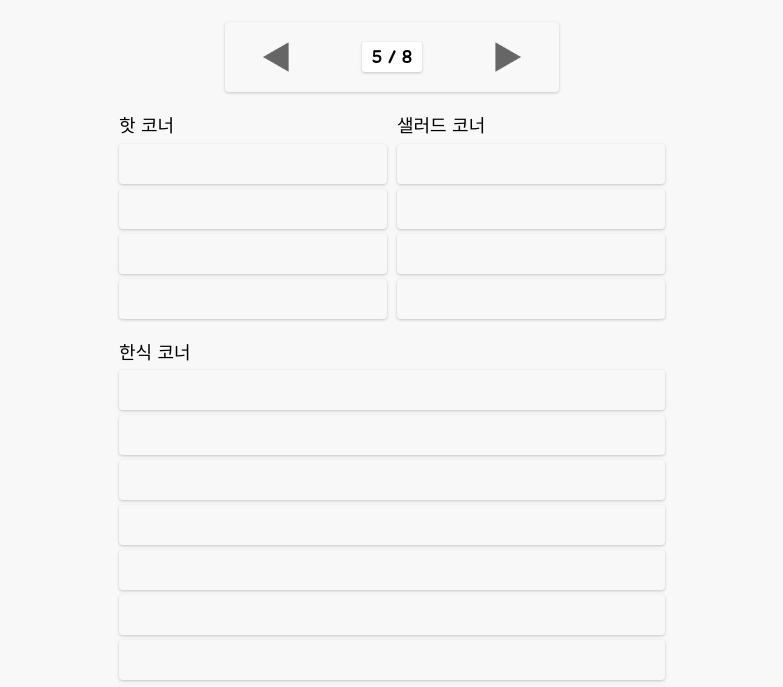
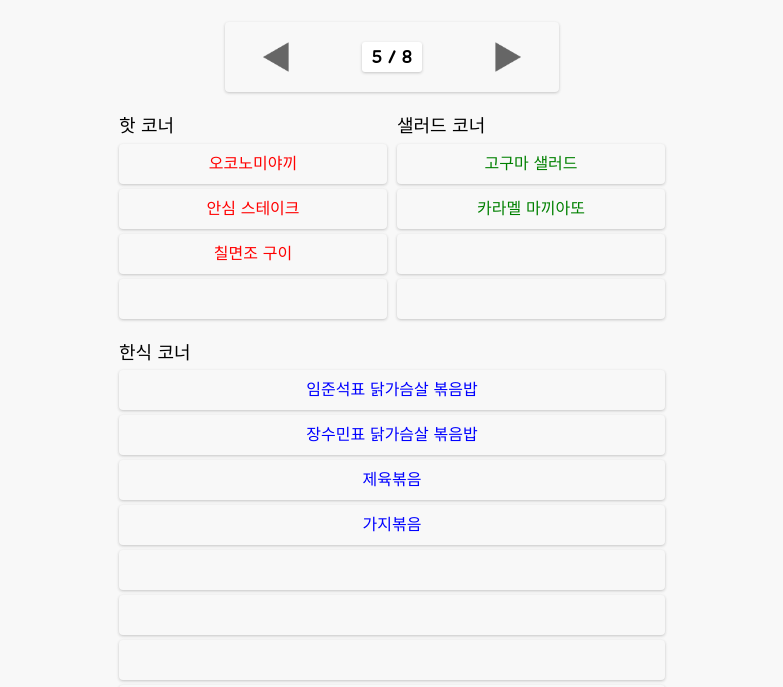
Before and after one commit to jangsumin/ogonmeh-front, a website: page index.html in a window 1280 px wide. Shown: the part 98-785 px from the top of the page, without its empty margins (248-1031 px from the left). Drawn offline with Linux system fonts and the light colour scheme.

Commit message:
design: 음식 메뉴 이름의 폰트 크기와 위치 설정

```diff
--- a/index.html
+++ b/index.html
@@ -49,26 +49,26 @@
 
       <section class="hot-corner">
         <h2>핫 코너</h2>
-        <div></div>
-        <div></div>
-        <div></div>
+        <div>오코노미야끼</div>
+        <div>안심 스테이크</div>
+        <div>칠면조 구이</div>
         <div></div>
       </section>
 
       <section class="salad-corner">
         <h2>샐러드 코너</h2>
-        <div></div>
-        <div></div>
+        <div>고구마 샐러드</div>
+        <div>카라멜 마끼아또</div>
         <div></div>
         <div></div>
       </section>
 
       <section class="korean-food-corner">
         <h2>한식 코너</h2>
-        <div></div>
-        <div></div>
-        <div></div>
-        <div></div>
+        <div>임준석표 닭가슴살 볶음밥</div>
+        <div>장수민표 닭가슴살 볶음밥</div>
+        <div>제육볶음</div>
+        <div>가지볶음</div>
         <div></div>
         <div></div>
         <div></div>
--- a/style.css
+++ b/style.css
@@ -247,12 +247,27 @@ main .korean-food-corner h2 {
 main .hot-corner div,
 main .salad-corner div,
 main .korean-food-corner div {
+  display: flex;
+  justify-content: center;
+  align-items: center;
   width: 100%;
   height: 40px;
   margin: 5px auto;
   border: 0px solid var(--main-bd-color);
   border-radius: 4px;
   box-shadow: 0 1px 3px var(--main-bd-color);
+}
+
+main .hot-corner div {
+  color: red;
+}
+
+main .salad-corner div {
+  color: green;
+}
+
+main .korean-food-corner div {
+  color: blue;
 }
 
 footer {
```
